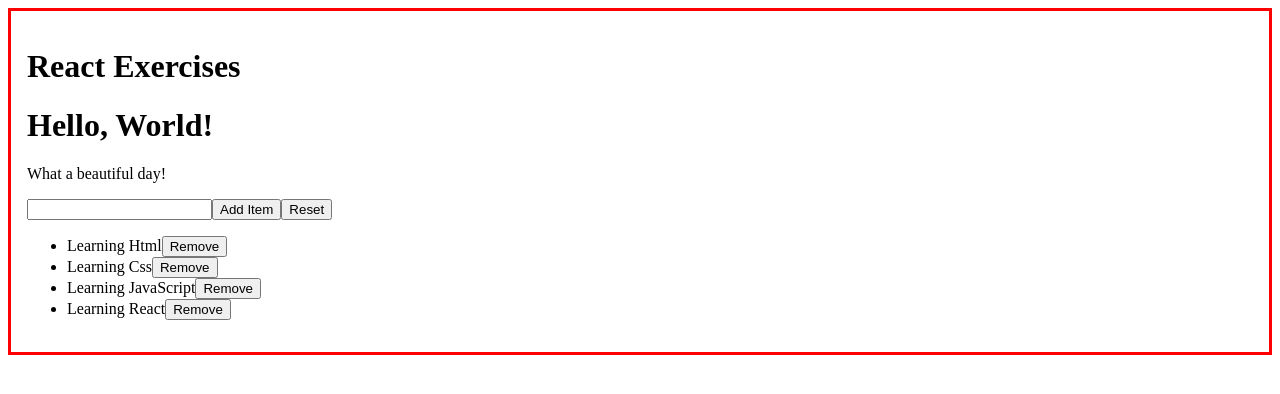
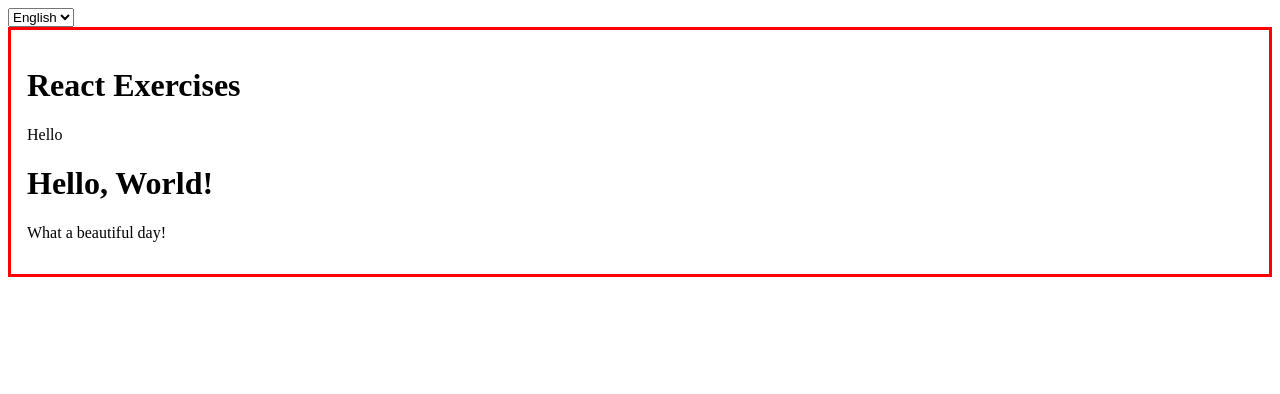
Before and after one commit to antoniocodella/react-exercises, a React (Create React App) app: page / in a window 1280 px wide. Shown: the top 394 px of the page. Built offline with nearby package versions, Linux system fonts and the light colour scheme.

Commit message:
context-01

```diff
--- a/src/App.js
+++ b/src/App.js
@@ -4,46 +4,41 @@ import { ClickTracker } from "./ClickTracker";
 import { Colors } from "./Colors";
 import { Container } from "./Container";
 import { Counter } from "./Counter";
+import { DisplayLanguage } from "./DisplayLanguage";
 import { Hello } from "./Hello";
 import { InteractiveWelcome } from "./InteractiveWelcome";
+import { LanguageContext } from "./LanguageContext";
 import { Login } from "./Login";
 import { TodoList } from "./TodoList";
 import { UncontrolledLogin } from "./UncontrolledLogin";
 import { Welcome } from "./Welcome";
 
 export class App extends React.Component {
-  onLogin = (state) => {
-    console.log(state);
+  state = {
+    language: "en",
+  };
+
+  handleLanguageChange = (event) => {
+    this.setState({ language: event.target.value });
   };
 
   render() {
-    const items = [
-      { id: 1, name: "blue" },
-      { id: 2, name: "yellow" },
-      { id: 3, name: "green" },
-    ];
-
     return (
-      <Container title="React Exercises">
-        <Hello />
-
-        <TodoList
-          render={(items, removeItems) => {
-            return (
-              <ul>
-                {items.map((item, index) => (
-                  <li key={index}>
-                    {item}
-                    <button id={item} onClick={removeItems}>
-                      Remove
-                    </button>
-                  </li>
-                ))}
-              </ul>
-            );
-          }}
-        ></TodoList>
-      </Container>
+      <div>
+        <select
+          value={this.state.language}
+          onChange={this.handleLanguageChange}
+        >
+          <option value="en">English</option>
+          <option value="it">Italiano</option>
+        </select>
+        <LanguageContext.Provider value={this.state.language}>
+          <Container title="React Exercises">
+            <DisplayLanguage />
+            <Hello />
+          </Container>
+        </LanguageContext.Provider>
+      </div>
     );
   }
 }
--- /dev/null
+++ b/src/DisplayLanguage.js
@@ -0,0 +1,19 @@
+import React from "react";
+import { LanguageContext } from "./LanguageContext";
+
+const Strings = {
+  en: { ciao: "Hello" },
+  it: { ciao: "Ciao" },
+};
+
+export class DisplayLanguage extends React.Component {
+  render() {
+    return (
+      <LanguageContext.Consumer>
+        {(language) => {
+          return <div>{Strings[language].ciao}</div>;
+        }}
+      </LanguageContext.Consumer>
+    );
+  }
+}
--- /dev/null
+++ b/src/LanguageContext.js
@@ -0,0 +1,3 @@
+import { createContext } from "react";
+
+export const LanguageContext = createContext("en");
```
